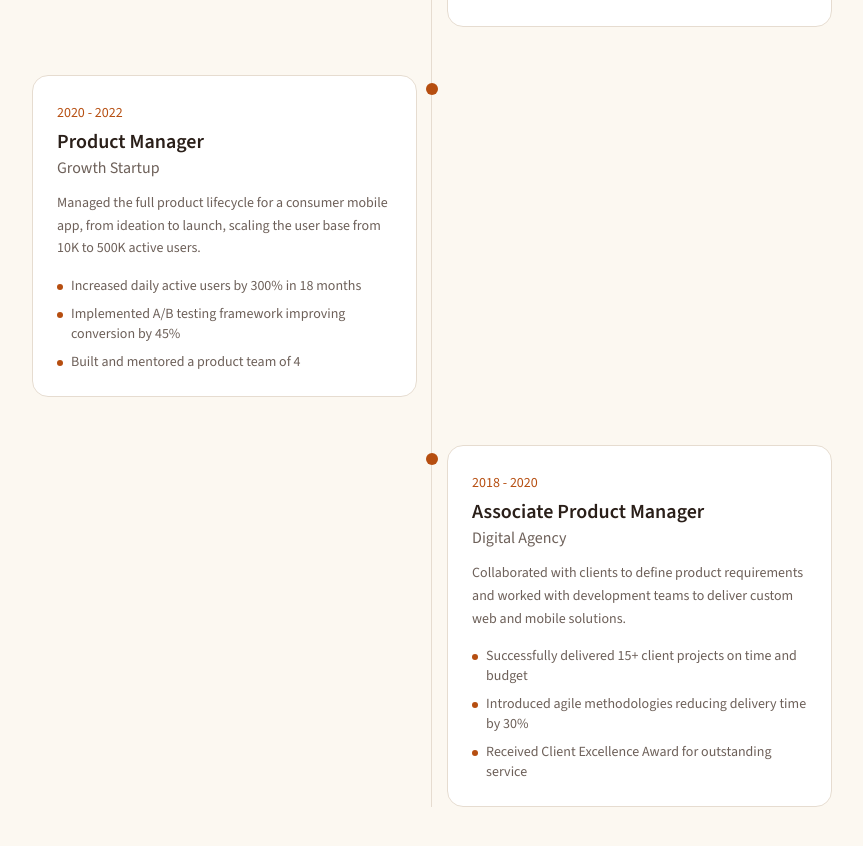
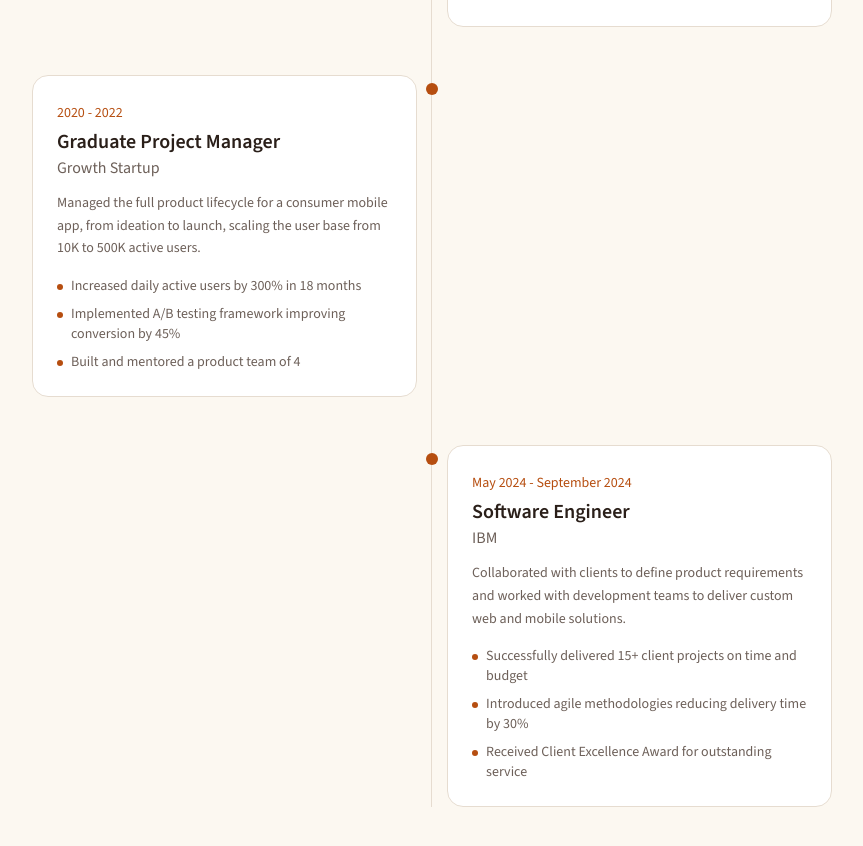
Before and after one commit to seunnnnnnnnn/personal-web, a Next.js app: page / in a window 1280 px wide. Shown: the part 3000-3846 px from the top of the page, without its empty margins (208-1071 px from the left). Built offline with nearby package versions, Linux system fonts and the light colour scheme; a web font is replaced by a local one.

Commit message:
feat: update experience section roles and companies
Updated role and company details for two experience entries.

Co-authored-by: Oluwaseun Ayegbusi <121650092+seunnnnnnnnn@users.noreply.github.com>

```diff
--- a/components/experience-section.tsx
+++ b/components/experience-section.tsx
@@ -11,7 +11,7 @@ const experiences = [
     ]
   },
   {
-    role: "Product Manager",
+    role: "Graduate Project Manager",
     company: "Growth Startup",
     period: "2020 - 2022",
     description: "Managed the full product lifecycle for a consumer mobile app, from ideation to launch, scaling the user base from 10K to 500K active users.",
@@ -22,9 +22,9 @@ const experiences = [
     ]
   },
   {
-    role: "Associate Product Manager",
-    company: "Digital Agency",
-    period: "2018 - 2020",
+    role: "Software Engineer",
+    company: "IBM",
+    period: "May 2024 - September 2024",
     description: "Collaborated with clients to define product requirements and worked with development teams to deliver custom web and mobile solutions.",
     achievements: [
       "Successfully delivered 15+ client projects on time and budget",
```
